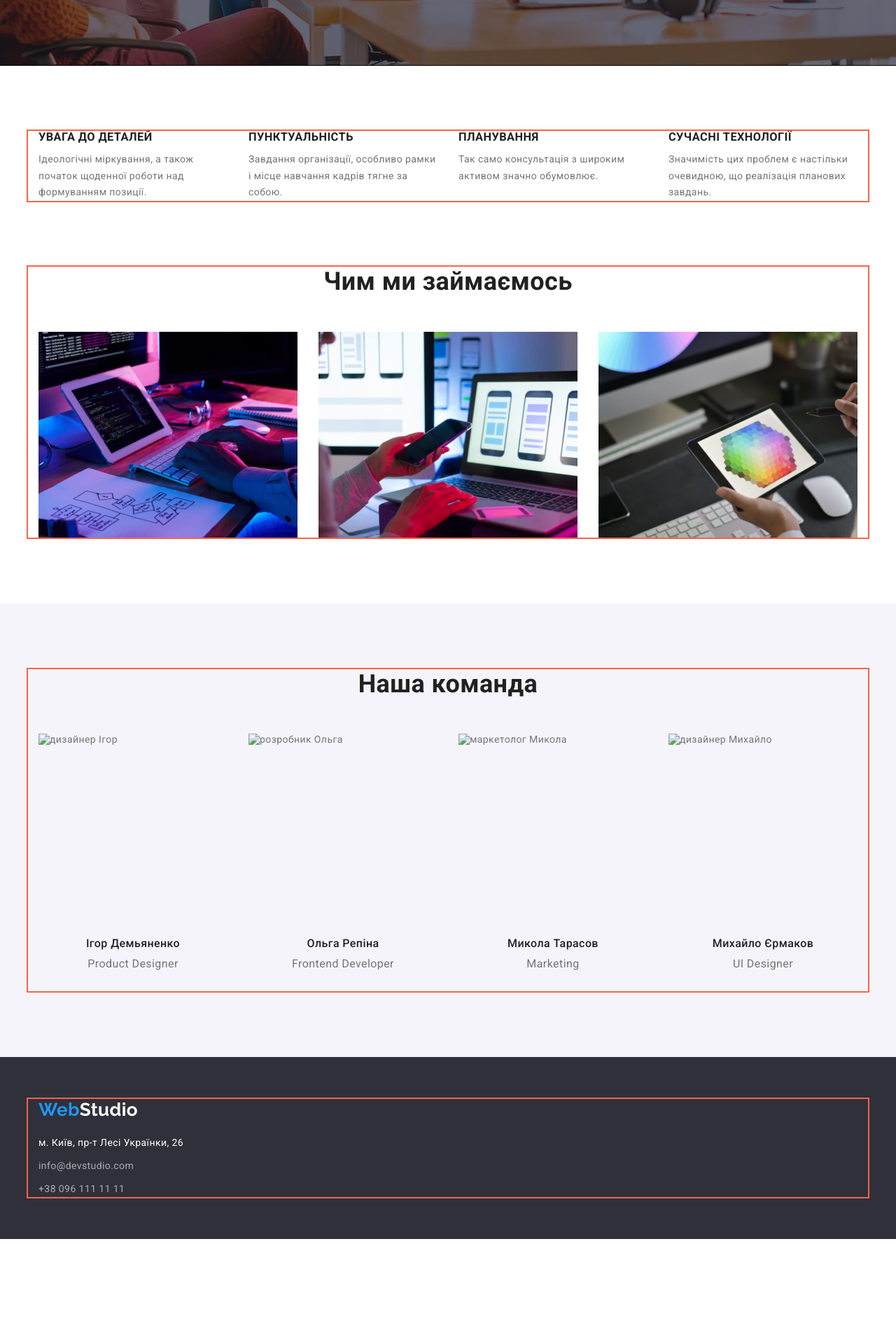
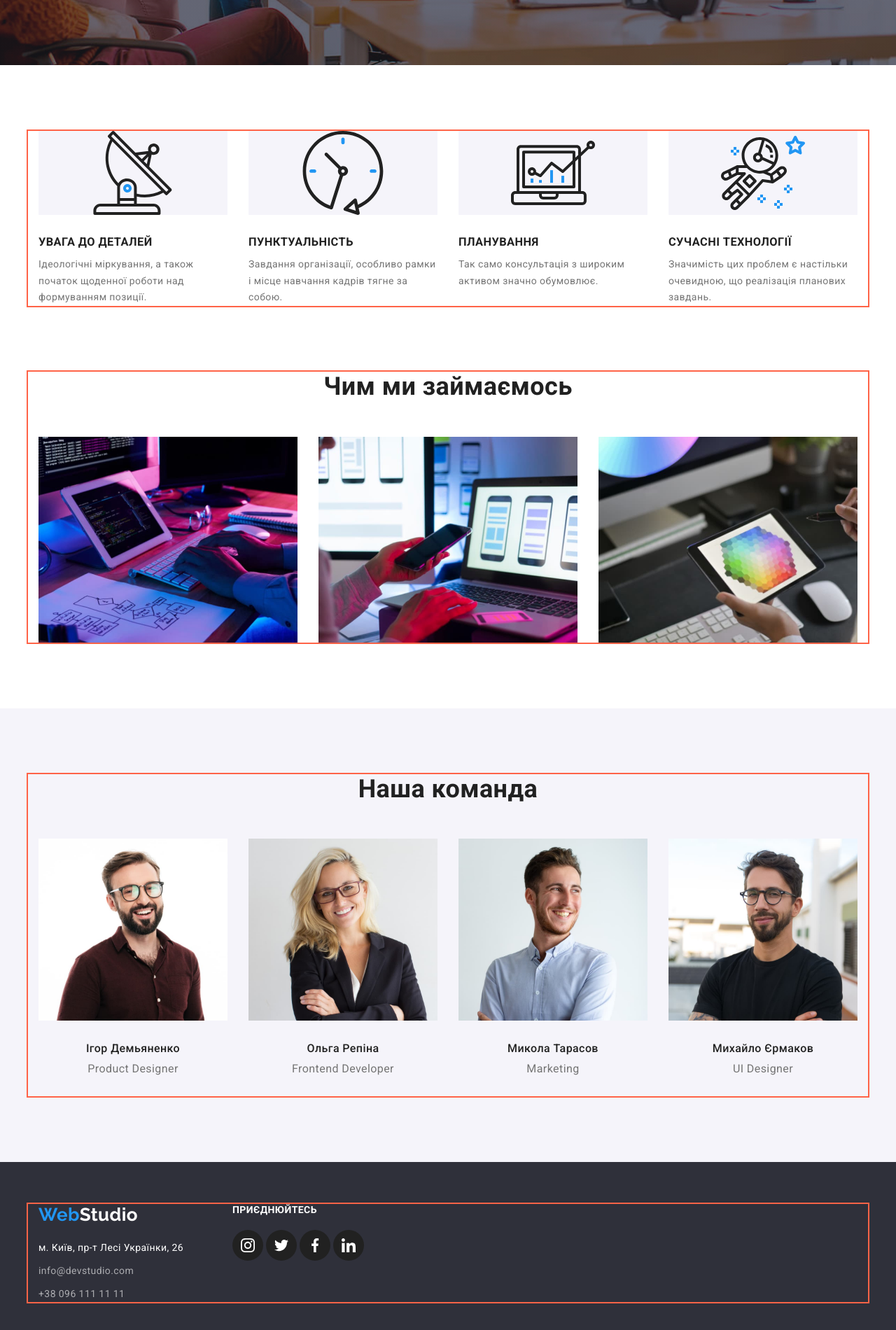
Before and after one commit to Halyna-Melnykova/goit-markup-hw-04, a plain HTML site: page index.html in a window 1280 px wide. Shown: the part 588-2488 px from the top of the page at 70% size. Before the commit the page ends 2358 px from the top, so only its background shows below. Drawn offline with nearby package versions, Linux system fonts and the light colour scheme.

Commit message:
add social-links in footer

```diff
--- a/css/styles.css
+++ b/css/styles.css
@@ -182,7 +182,6 @@ body {
   background-repeat: no-repeat;
   background-position: center;
   background-size: cover;
-  outline: 1px solid black;
 }
 /* button */
 .button {
@@ -224,10 +223,10 @@ body {
 .specifics-list {
   display: flex;
 }
-.specifics-list > .item {
+.specifics-list > .specifics-item {
   width: 270px;
 }
-.specifics-list .item:not(:last-child) {
+.specifics-item:not(:last-child) {
   margin-right: 30px;
 }
 .specifics-list .title {
@@ -239,6 +238,28 @@ body {
 }
 .specifics-list .text {
   line-height: 1.71;
+}
+.specifics-item::before {
+  display: block;
+  content: '';
+  height: 120px;
+  background-size: contain;
+  background-repeat: no-repeat;
+  background-position: center;
+  background-color: #f5f4fa;
+  margin-bottom: 30px;
+}
+.icon-antenna::before {
+  background-image: url(../images/antenna.svg);
+}
+.icon-clock::before {
+  background-image: url(../images/clock.svg);
+}
+.icon-diagram::before {
+  background-image: url(../images/diagram.svg);
+}
+.icon-astronaut::before {
+  background-image: url(../images/astronaut.svg);
 }
 /* work */
 .work {
@@ -368,6 +389,9 @@ body {
   padding-bottom: 60px;
   background-color: #2f303a;
 }
+.footer {
+  display: flex;
+}
 .logo-secondary {
   display: block;
   margin-bottom: 20px;
@@ -395,3 +419,42 @@ body {
 .footer-contacts:focus {
   color: var(--accent-color);
 }
+.social {
+  font-weight: 700;
+  line-height: 1.14;
+  text-transform: uppercase;
+
+  color: #ffffff;
+}
+.social-link {
+  display: inline-block;
+  margin-top: 20px;
+  height: 44px;
+  width: 44px;
+  background-color: #212121;
+  background-size: 20px;
+  background-repeat: no-repeat;
+  background-position: center;
+  border-radius: 50%;
+}
+
+.social-link:nth-child(1) {
+  background-image: url(../images/icons/instagram.svg);
+}
+.social-link:nth-child(2) {
+  background-image: url(../images/icons/twitter.svg);
+}
+.social-link:nth-child(3) {
+  background-image: url(../images/icons/facebook.svg);
+}
+.social-link:nth-child(4) {
+  background-image: url(../images/icons/linkedin.svg);
+}
+.social-media {
+  width: 206px;
+  margin-left: 70px;
+}
+.social-link:hover,
+.social-link:focus {
+  background-color: var(--accent-color);
+}
--- a/index.html
+++ b/index.html
@@ -47,23 +47,23 @@
         <div class="container">
           <h2 class="section-title visually-hidden">Особливості нашоЇ студії</h2>
           <ul class="list specifics-list">
-            <li class="item">
+            <li class="specifics-item icon-antenna">
               <h3 class="title">Увага до деталей</h3>
               <p class="text">
                 Ідеологічні міркування, а також початок щоденної роботи над формуванням позиції.
               </p>
             </li>
-            <li class="item">
+            <li class="specifics-item icon-clock">
               <h3 class="title">Пунктуальність</h3>
               <p class="text">
                 Завдання організації, особливо рамки і місце навчання кадрів тягне за собою.
               </p>
             </li>
-            <li class="item">
+            <li class="specifics-item icon-diagram">
               <h3 class="title">Планування</h3>
               <p class="text">Так само консультація з широким активом значно обумовлює.</p>
             </li>
-            <li class="item">
+            <li class="specifics-item icon-astronaut">
               <h3 class="title">Сучасні технології</h3>
               <p class="text">
                 Значимість цих проблем є настільки очевидною, що реалізація планових завдань.
@@ -97,7 +97,7 @@
             <li class="item">
               <img
                 class="no-gap"
-                src="./images/ihor.jpg"
+                src="./images/team/ihor.jpg"
                 alt="дизайнер Ігор"
                 width="270"
                 height="260"
@@ -110,7 +110,7 @@
             <li class="item">
               <img
                 class="no-gap"
-                src="./images/olha.jpg"
+                src="./images/team/olha.jpg"
                 alt="розробник Ольга"
                 width="270"
                 height="260"
@@ -123,7 +123,7 @@
             <li class="item">
               <img
                 class="no-gap"
-                src="./images/nik.jpg"
+                src="./images/team/nik.jpg"
                 alt="маркетолог Микола"
                 width="270"
                 height="260"
@@ -136,7 +136,7 @@
             <li class="item">
               <img
                 class="no-gap"
-                src="./images/mike.jpg"
+                src="./images/team/mike.jpg"
                 alt="дизайнер Михайло"
                 width="270"
                 height="260"
@@ -152,8 +152,9 @@
     </main>
     <!-- footer -->
     <footer class="page-footer">
-      <div class="container">
-        <a href="./index.html" class="link logo-secondary"><span class="accent">Web</span>Studio</a>
+      <div class="container footer">
+        <div>
+          <a href="./index.html" class="link logo-secondary"><span class="accent">Web</span>Studio</a>
         <address>
           <ul class="list">
             <li class="item-address">
@@ -169,6 +170,46 @@
             </li>
           </ul>
         </address>
+        </div>
+        <div>
+          <div class="social-media">
+            <strong class="social">приєднюйтесь</strong>
+          <ul class="list">
+            <li class="social-link">
+              <a
+                href=""
+                aria-label="instagram"
+                target="_blank"
+                rel="noopener noreferrer"
+              ></a>
+            </li>
+            <li class="social-link">
+              <a
+                href="
+                aria-label="twitter"
+                target="_blank"
+                rel="noopener noreferrer"
+              ></a>
+            </li>
+            <li class="social-link">
+              <a
+                href=""
+                aria-label="facebook"
+                target="_blank"
+                rel="noopener noreferrer"
+              ></a>
+            </li>
+            <li class="social-link">
+              <a
+                href=""
+                aria-label="linkedin"
+                target="_blank"
+                rel="noopener noreferrer"
+              ></a>
+            </li>
+          </ul>
+          </div>
+        </div>
       </div>
     </footer>
   </body>
```
Also changed, not shown: portfolio.html (+53 -11 lines), images/antenna.svg (renamed from images/antenna 1.svg), images/astronaut.svg (renamed from images/astronaut 1.svg), images/clock.svg (renamed from images/clock 1.svg), images/diagram.svg (renamed from images/diagram 1.svg), images/icons/facebook.svg (added), images/icons/instagram.svg (added), images/icons/linkedin.svg (added), images/icons/twitter.svg (added).
